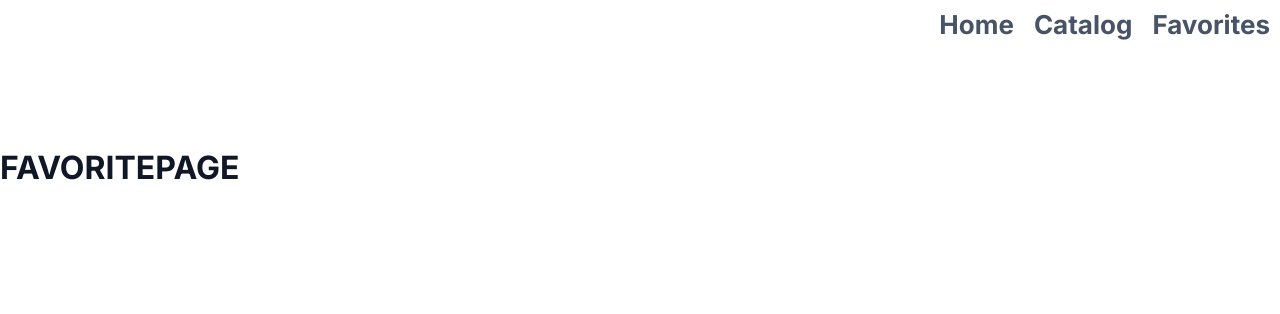
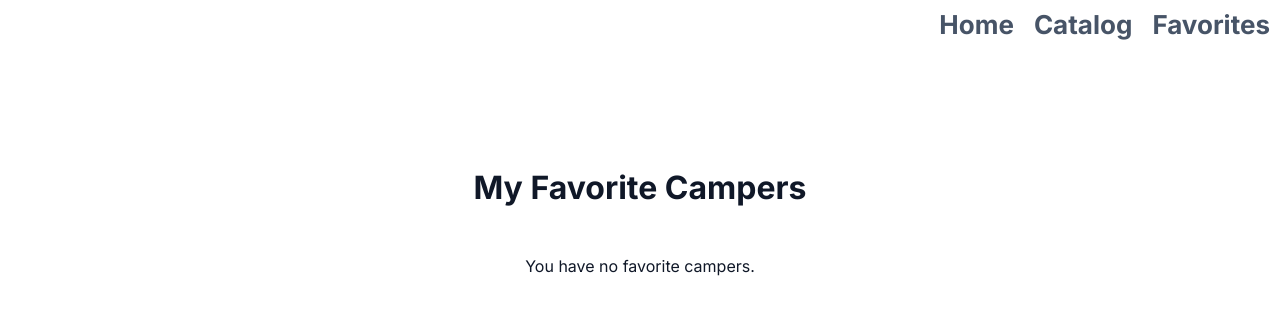
Before and after one commit to Serhii-Kysil/camper-rent, a React (Vite) app: page /favorites in a window 1280 px wide. Shown: the top 314 px of the page. Built offline with nearby package versions, Linux system fonts and the light colour scheme.

Commit message:
Add Favorite page

```diff
--- a/src/pages/FavoritesPage/FavoritesPage.jsx
+++ b/src/pages/FavoritesPage/FavoritesPage.jsx
@@ -1,7 +1,23 @@
+import css from "./FavoritesPage.module.css";
+
+import { useSelector } from "react-redux";
+import { selectFav } from "../../redux/Campers/selector";
+import { AdItem } from "../../components/AdItem/AdItem";
+
 export default function FavoritesPage() {
+  const favorites = useSelector(selectFav);
   return (
-    <div>
-      <h1>FAVORITEPAGE</h1>
+    <div className={css.pageContainer}>
+      <h1 className={css.pageTitle}>My Favorite Campers</h1>
+      {favorites.length > 0 ? (
+        <ul className={css.favList}>
+          {favorites.map((camper) => (
+            <AdItem key={camper._id} camper={camper} />
+          ))}
+        </ul>
+      ) : (
+        <p className={css.emptyMessage}>You have no favorite campers.</p>
+      )}
     </div>
   );
 }
--- /dev/null
+++ b/src/pages/FavoritesPage/FavoritesPage.module.css
@@ -0,0 +1,17 @@
+.favList {
+  display: flex;
+  flex-direction: column;
+  align-items: center;
+  gap: 32px;
+}
+.pageContainer {
+  padding: 20px;
+
+  display: flex;
+  flex-direction: column;
+  align-items: center;
+  justify-content: center;
+}
+.pageTitle {
+  margin-bottom: 50px;
+}
```
Also changed, not shown: src/pages/FavoritesPage/FavoritesPage.modul.css (deleted).
